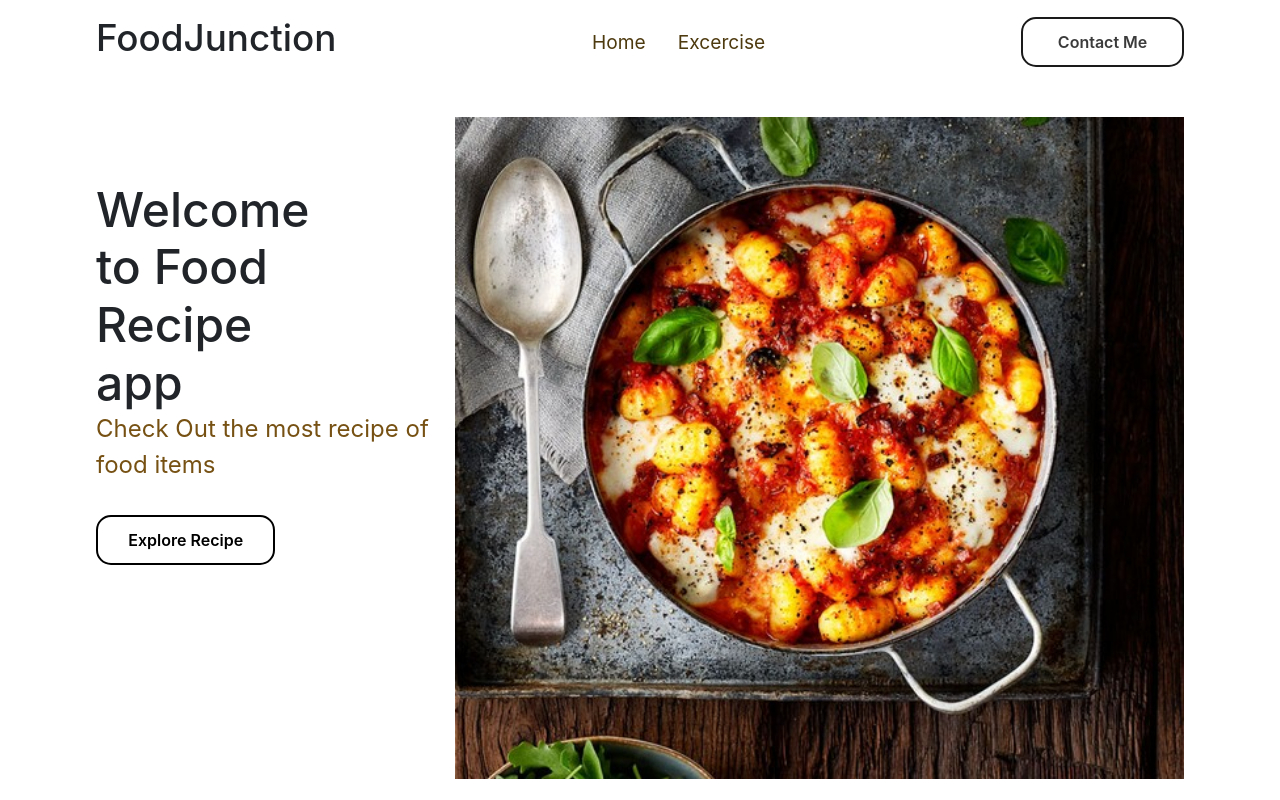
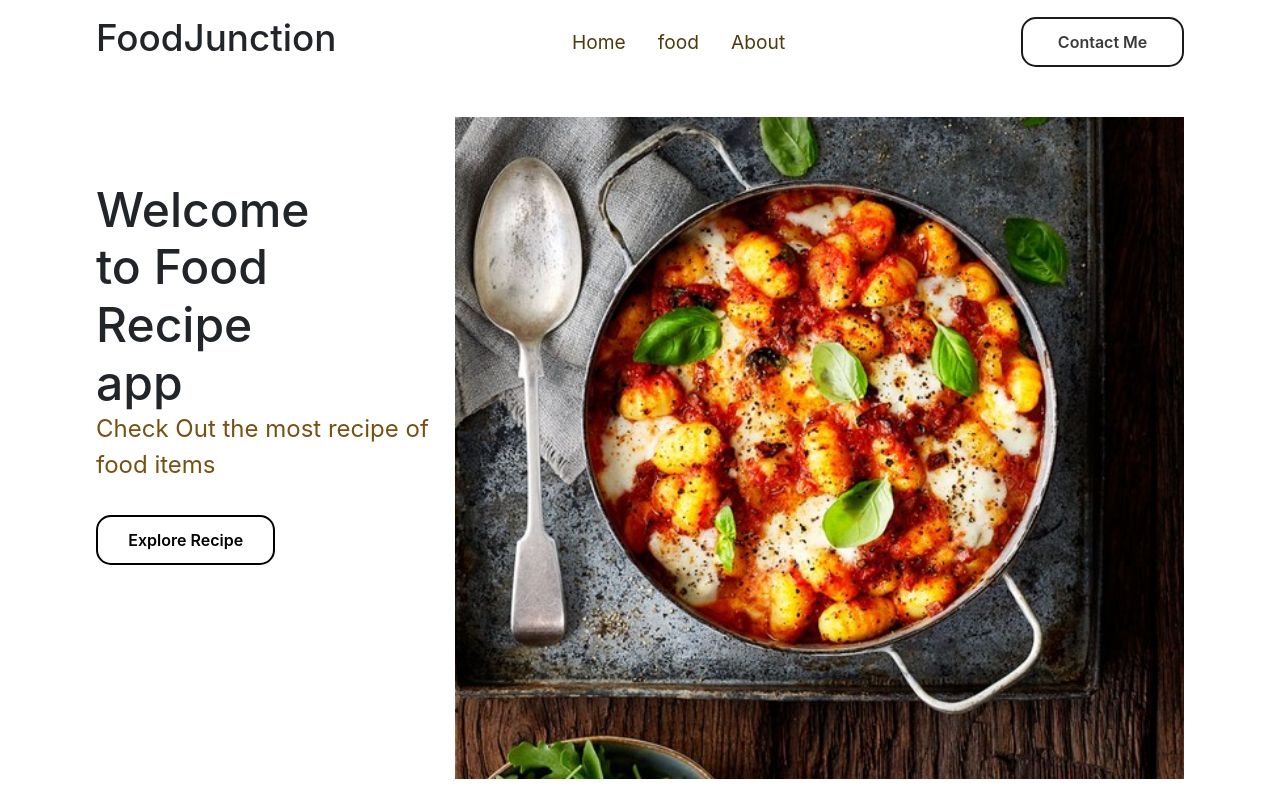
Before and after one commit to PranavJAIN12/Food-Recipe, a React (Create React App) app: page / in a window 1280 px wide. Shown: the top 800 px of the page. Built offline with nearby package versions, Linux system fonts and the light colour scheme; no server answers.

Commit message:
hogya theek ab......

```diff
--- a/src/App.js
+++ b/src/App.js
@@ -7,6 +7,7 @@ import axios from 'axios';
 import RecipeItem from './Components/RecipeItem';
 import { BrowserRouter as Router, Route, Routes } from 'react-router-dom'; // Change here
 import RecipeDetail from './Components/RecipeDetail';
+import About from './Components/About';
 
 
 function App() {
@@ -43,10 +44,7 @@ function App() {
     <Router>
       <Navbar />
       <Routes>
-      <Route path="/" element={ <HomePage recipes={recipes} />} />
-      <Route path="/recipe/:id" element={<RecipeDetail/>} />
-      </Routes>
-      <SearchBar
+      <Route path="/" element={<> <HomePage recipes={recipes}/> <SearchBar
         handleSubmit={handleSubmit}
         search={search}
         handleChange={handleChange}
@@ -63,6 +61,12 @@ function App() {
           />
         ))}
       </div>
+        </>  } />
+      <Route path="/recipe/:id" element={<RecipeDetail/>} />
+      <Route path="/about" element={<About/>}/>
+      </Routes>
+
+
     </Router>
   );
 }
--- /dev/null
+++ b/src/Components/About.js
@@ -0,0 +1,9 @@
+import React from 'react'
+
+export default function About() {
+  return (
+    <div>
+      <h1>About</h1>
+    </div>
+  )
+}
--- a/src/Components/Navbar.js
+++ b/src/Components/Navbar.js
@@ -8,7 +8,8 @@ export default function Navbar() {
         <h1 className='navbar-head'>FoodJunction</h1>
             <div className='desktopMenu'>
                 <Link to='/' className='desktopMenuListItem'>Home</Link>
-                <Link to='/excercise' className='desktopMenuListItem'>Excercise</Link>
+                <Link to='/excercise' className='desktopMenuListItem'>food</Link>
+                <Link to='/about' className='desktopMenuListItem'>About</Link>
 
 
             </div>
--- a/src/Components/RecipeItem.js
+++ b/src/Components/RecipeItem.js
@@ -4,15 +4,17 @@ import { Link } from 'react-router-dom';
 const RecipeItem = (props) => {
   return (
     <div>
-      <div className="container d-flex justify-content-center align-items-center text-center">
+      <div className='container d-flex justify-content-center align-items-center text-center'>
         <div className="card" style={{ width: "23rem", height: "auto", marginTop: "4em" }}>
           <img src={props.imageUrl} className="card-img-top" alt="image not available" style={{ height: '200px', width: 'auto' }} />
           <div className="card-body">
             <h5 className="card-title">{props.title}</h5>
             <p className="card-text">{props.description}</p>
-            <p className="card-text">Belongs to: {props.area}</p>
-            <span className="badge text-bg-primary fs-6" style={{ display: 'flex', justifyContent: 'flex-end', right: '-10px', top: '0', position: 'absolute' }}>{props.category}</span>
-            <Link to={`/recipe/${props.recipe.idMeal}`} className="btn btn-danger mx-4">View Details</Link>
+            <p className='card-text'>Belongs to: {props.area}</p>
+            <span class="badge text-bg-primary fs-6" style={{
+              display: 'flex', justifyContent: 'flex-end', right: '-10px', top: '0', position: 'absolute'
+            }}>{props.category}</span>
+            <Link to={`/recipe/${props.recipe.idMeal}`} className='mx-4 btn btn-danger'>View More</Link> {/* Link to RecipeDetail page */}
           </div>
         </div>
       </div>
```
